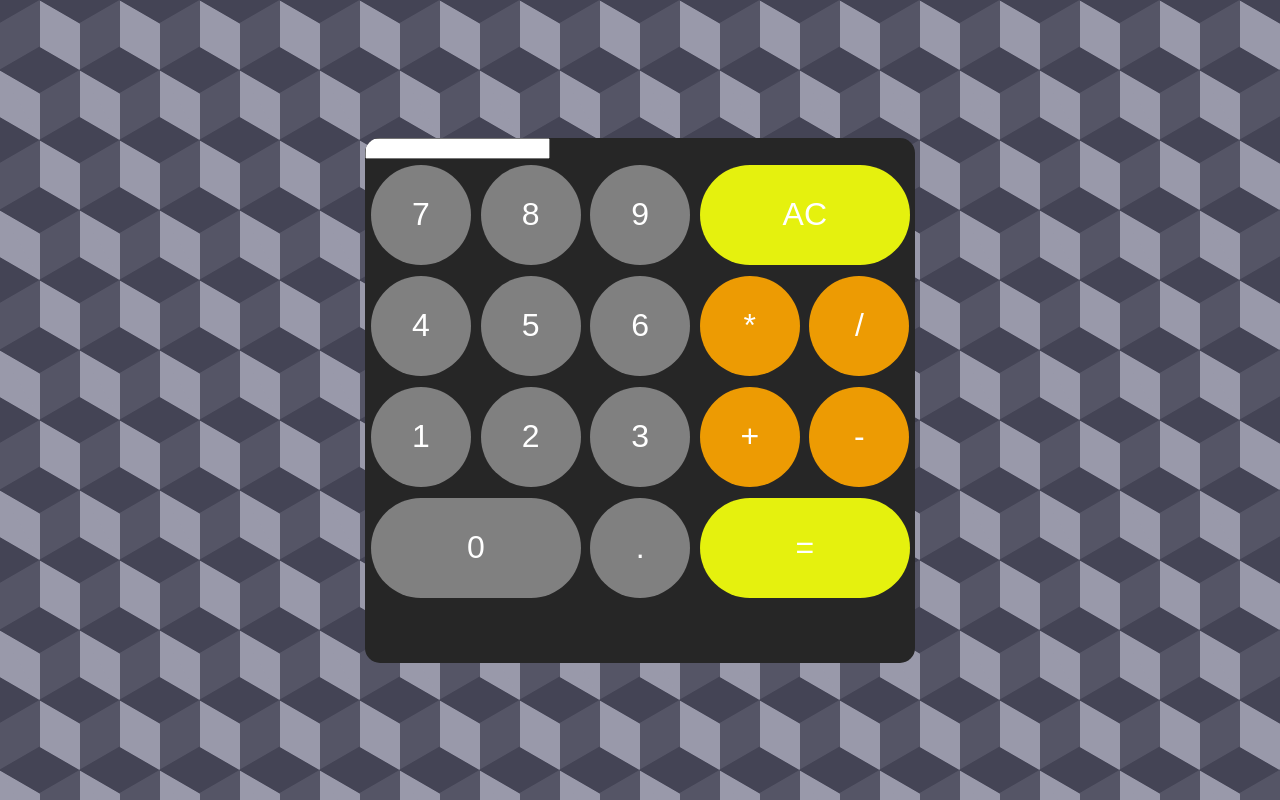
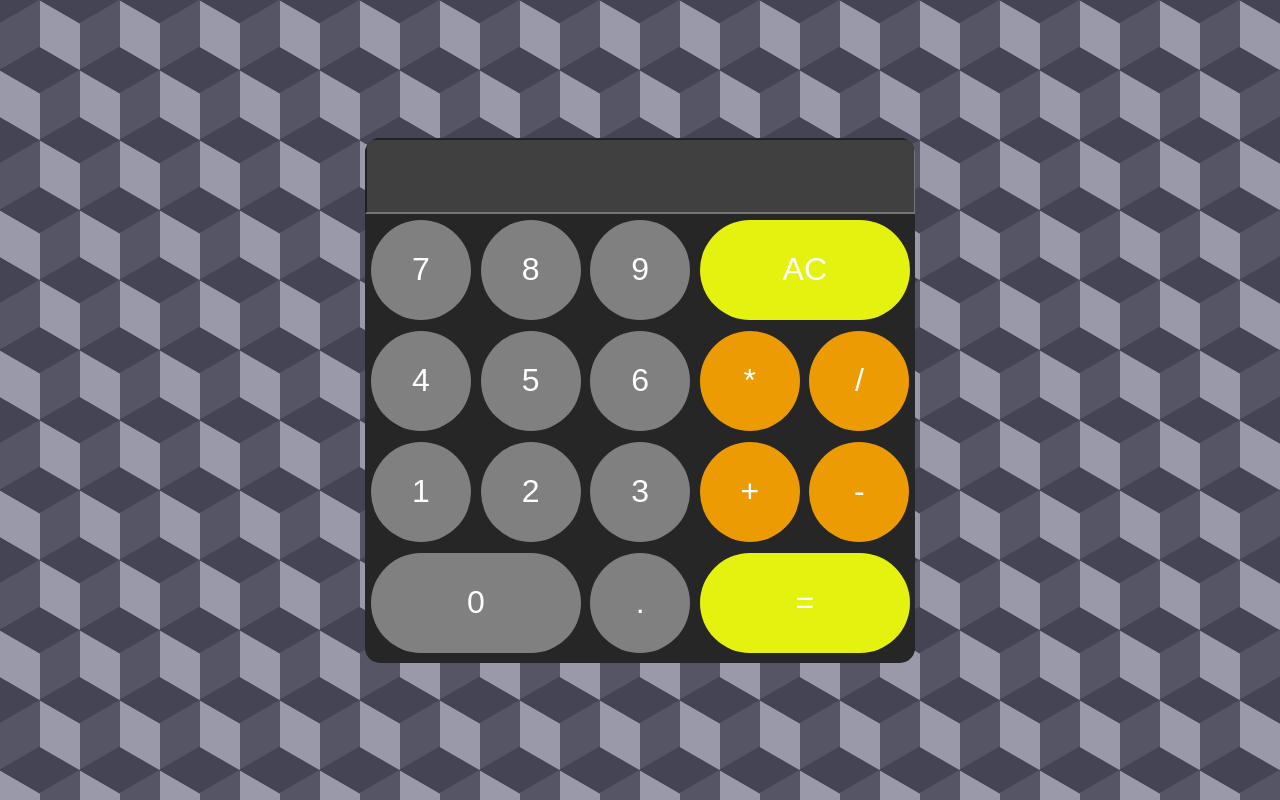
Before and after one commit to DavidSE12/Calculator, a plain HTML site: page index.html in a window 1280 px wide. Drawn offline with Linux system fonts and the light colour scheme.

Commit message:
Update style.css
Update name variable appropriatetly

```diff
--- a/style.css
+++ b/style.css
@@ -23,7 +23,7 @@ body{
     overflow: hidden;
 }
 
-#display{
+#displayCalculator{
     height: 70px;
     width: 542.8px;
     background-color: hsl(0, 0%, 25%);
```
